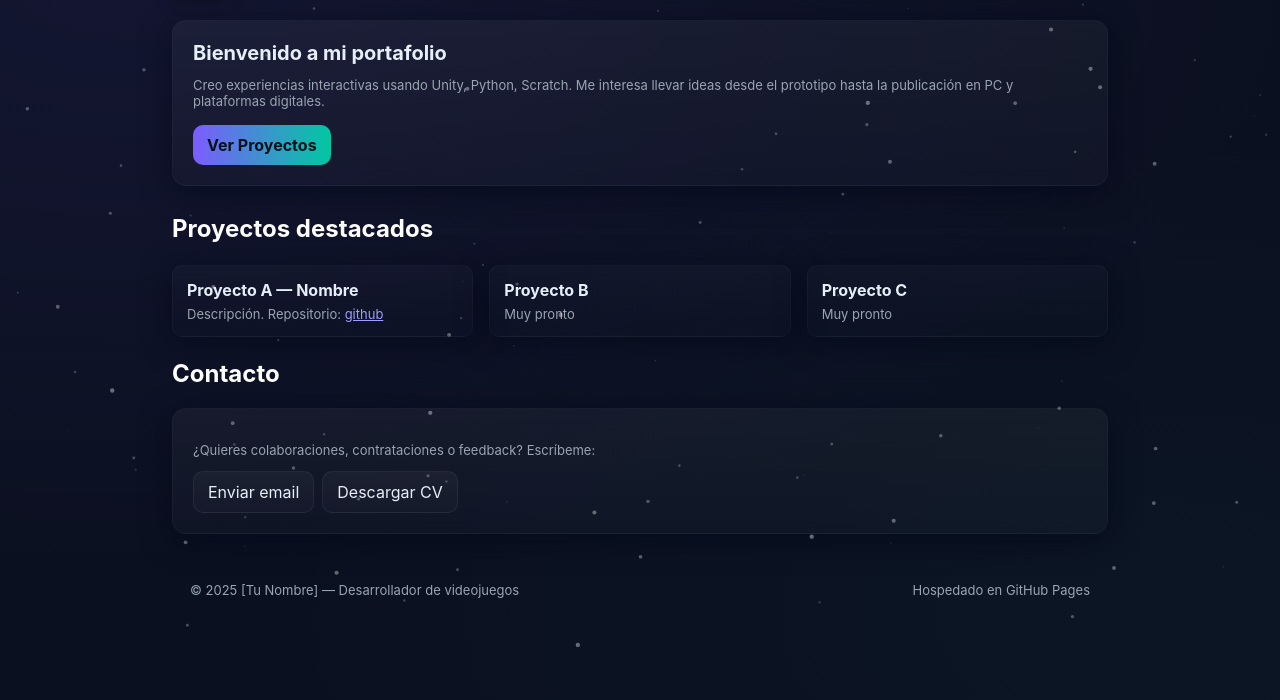
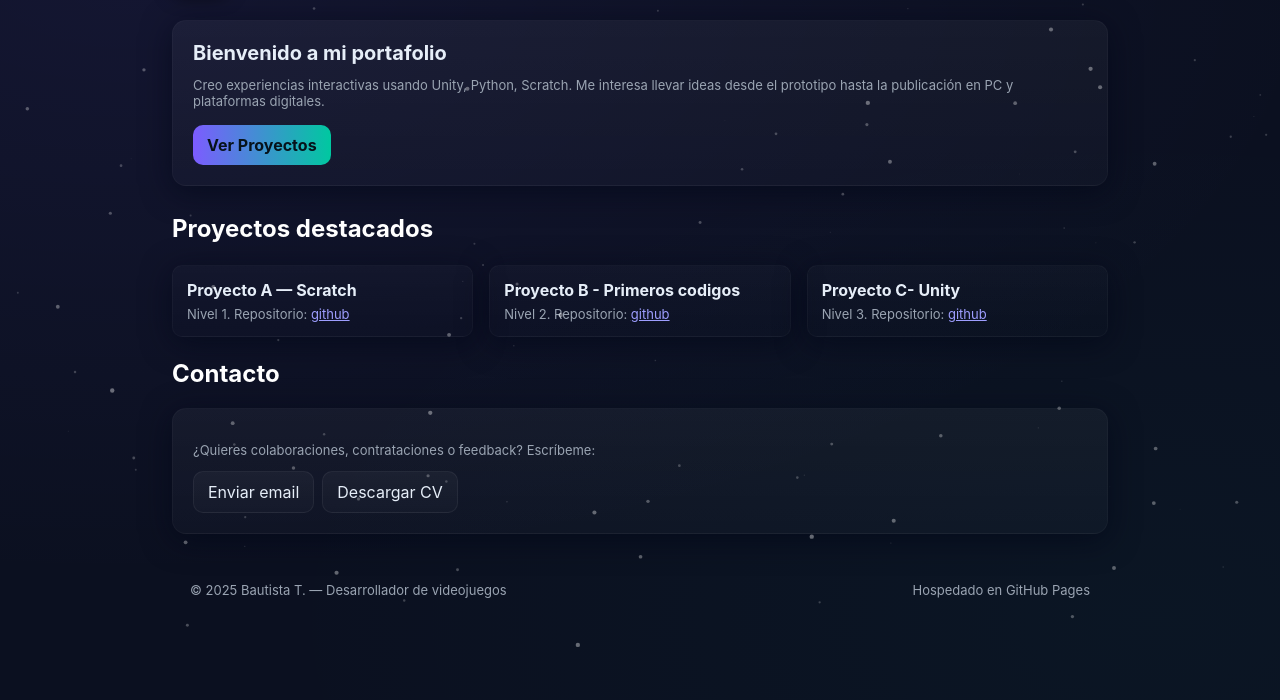
Before and after one commit to Tijuarpe/Bautistatrementino, a plain HTML site: page index.html in a window 1280 px wide. Shown: the part 148-848 px from the top of the page. Drawn offline with Linux system fonts and the light colour scheme.

Commit message:
Update index.html

```diff
--- a/index.html
+++ b/index.html
@@ -3,21 +3,21 @@
 <head>
   <meta charset="utf-8">
   <meta name="viewport" content="width=device-width,initial-scale=1">
-  <title>Bienvenido — Desarrollador de Videojuegos</title>
+  <title>Portafolio de Bautista T.</title>
   <meta name="description" content="Portafolio de desarrollo de videojuegos: demos, proyectos y contacto.">
   <meta name="keywords" content="videojuegos, desarrollo, programador, Unity, Godot, C#, GDScript, indie, game developer">
-  <meta name="author" content="[Tu Nombre]">
+  <meta name="author" content="Trementino Bautista">
   <meta name="robots" content="index, follow">
   <meta property="og:title" content="Desarrollador de Videojuegos">
   <meta property="og:description" content="Portafolio y demos de un desarrollador de videojuegos.">
   <meta property="og:type" content="website">
-  <meta property="og:url" content="https://tu-dominio-o-usuario.github.io/">
+  <meta property="og:url" content="https://Bautolauto.github.io/">
   <meta property="og:image" content="assets/cover.jpg">
   <meta name="twitter:card" content="summary_large_image">
   <meta name="twitter:title" content="Desarrollador de Videojuegos">
   <meta name="twitter:description" content="Portafolio, proyectos y contacto.">
   <meta name="twitter:image" content="assets/cover.jpg">
-  <link rel="canonical" href="https://tu-dominio-o-usuario.github.io/">
+  <link rel="canonical" href="https://Bautolauto.github.io/">
 
   <!-- GitHub Pages CNAME -->
   <!-- Crea un archivo llamado CNAME en la raíz de tu repositorio con el dominio personalizado, por ejemplo:  -->
@@ -67,7 +67,7 @@
       <div class="brand">
         <div class="logo">🕹️</div>
         <div>
-          <h1>Hola — Soy [Tu Nombre]</h1>
+          <h1>Hola — Soy Bauti :)</h1>
           <p class="lead">Desarrollador de videojuegos · Programador · Game Designer</p>
         </div>
       </div>
@@ -77,7 +77,7 @@
       <h2>Bienvenido a mi portafolio</h2>
       <p class="meta">Creo experiencias interactivas usando Unity, Python, Scratch. Me interesa llevar ideas desde el prototipo hasta la publicación en PC y plataformas digitales.</p>
       <div class="ctas">
-        <a class="btn primary" href="https://github.com/tu-usuario" target="_blank" rel="noopener">Ver Proyectos</a>
+        <a class="btn primary" href="https://github.com/Bautolauto" target="_blank" rel="noopener">Ver Proyectos</a>
 
       </div>
 
@@ -87,16 +87,16 @@
       <h2 style="margin-top:28px">Proyectos destacados</h2>
       <div class="grid">
         <div class="project card">
-          <h3>Proyecto A — Nombre</h3>
-          <p>Descripción. Repositorio: <a href="https://github.com/tu-usuario/proyecto-a" target="_blank">github</a></p>
+          <h3>Proyecto A — Scratch</h3>
+          <p>Nivel 1. Repositorio: <a href="https://github.com/Tijuarpe/Bautistatrementino/tree/main/proyecto%20nivel%201" target="_blank">github</a></p>
         </div>
         <div class="project card">
-          <h3>Proyecto B</h3>
-          <p>Muy pronto</p>
+          <h3>Proyecto B - Primeros codigos</h3>
+          <p>Nivel 2. Repositorio: <a href="https://github.com/Tijuarpe/Bautistatrementino/tree/main/proyecto%20nivel%202" target="_blank">github</a></p>
         </div>
         <div class="project card">
-          <h3>Proyecto C</h3>
-          <p>Muy pronto</p>
+          <h3>Proyecto C- Unity</h3>
+          <p>Nivel 3. Repositorio: <a href="https://github.com/Tijuarpe/Bautistatrementino/tree/main/proyecto%20nivel%203" target="_blank">github</a></p>
         </div>
       </div>
     </section>
@@ -115,7 +115,7 @@
     </section>
 
     <footer>
-      <div class="small-note">© <span id="year"></span> [Tu Nombre] — Desarrollador de videojuegos</div>
+      <div class="small-note">© <span id="year"></span> Bautista T. — Desarrollador de videojuegos</div>
       <div class="small-note">Hospedado en GitHub Pages</div>
     </footer>
   </main>
```
